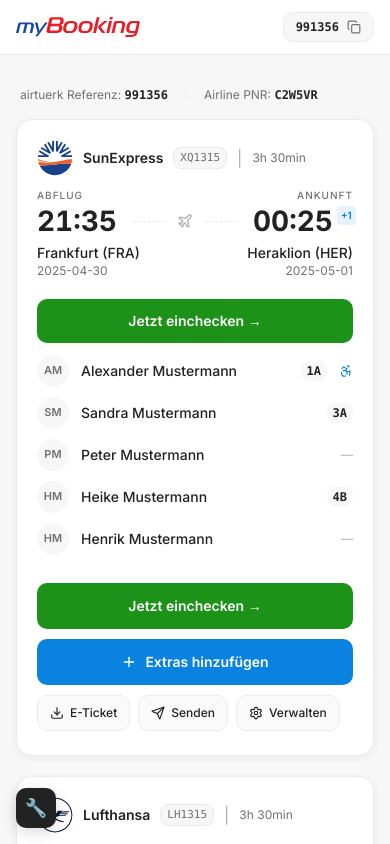
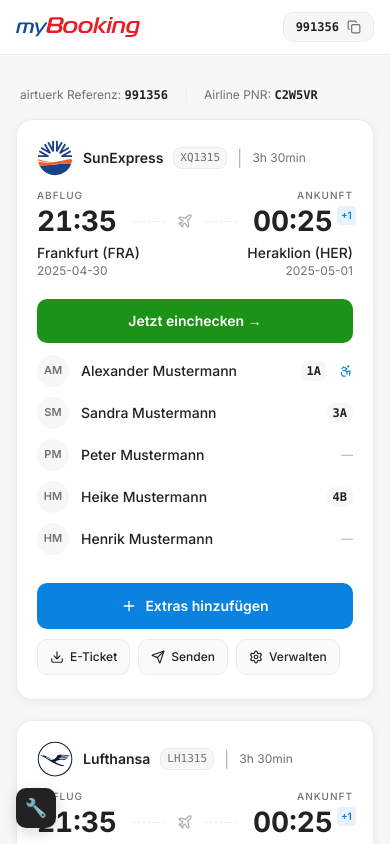
Before and after one commit to airtuerkmarketing/myB, a React (Vite) app in the folder mybooking-app/: page /#/booking in a window 390 px wide. Shown: the top 844 px of the page. Built offline with nearby package versions, Linux system fonts and the light colour scheme.

Commit message:
fix: remove duplicate check-in CTA button on mobile
SmartBadge already renders the check-in CTA prominently inside the card.
Remove the duplicate from SegmentActions mobile section to avoid showing
the same button twice.

https://claude.ai/code/session_01T7fRcwYcHucax68q7kc5uj

```diff
--- a/mybooking-app/src/components/booking/TripCard.jsx
+++ b/mybooking-app/src/components/booking/TripCard.jsx
@@ -439,12 +439,8 @@ function DesktopPassengers({ passengers, segment, booking }) {
 function SegmentActions({ segment, onAddExtras }) {
   const { t } = useTranslation();
   const { getSegmentExtras } = useBooking();
-  const navigate = useNavigate();
-  const summary = getSegmentCheckinSummary(segment);
-  const cta = getSmartCTA(segment, summary, t);
 
   const showExtras = !["cancelled", "checkin-closed"].includes(segment.status);
-  const showMobileCTA = cta?.clickable;
 
   const extrasCount = useMemo(() => {
     const ext = getSegmentExtras(segment.id);
@@ -458,14 +454,6 @@ function SegmentActions({ segment, onAddExtras }) {
     for (const mealIds of Object.values(ext.meals)) c += mealIds.length;
     return c;
   }, [getSegmentExtras, segment.id]);
-
-  const handleCTA = () => {
-    if (!cta?.clickable) return;
-    if (cta.action === "checkin") navigate(`/checkin/${segment.id}`);
-    else if (cta.action === "boardingpass") {
-      navigate(`/boardingpass/${segment.id}`);
-    }
-  };
 
   const handleExtras = () => onAddExtras?.(segment.id);
 
@@ -502,20 +490,8 @@ function SegmentActions({ segment, onAddExtras }) {
         )}
       </div>
 
-      {/* Mobile */}
+      {/* Mobile — CTA already shown by SmartBadge above */}
       <div className="md:hidden px-5 pb-5 pt-3 flex flex-col gap-2.5">
-        {showMobileCTA && (
-          <button
-            onClick={handleCTA}
-            className={cn(
-              "w-full h-[46px] font-semibold text-sm rounded-[10px] transition-all cursor-pointer flex items-center justify-center",
-              cta.className
-            )}
-          >
-            {cta.label}
-          </button>
-        )}
-
         {showExtras && (
           <button
             onClick={handleExtras}
```
